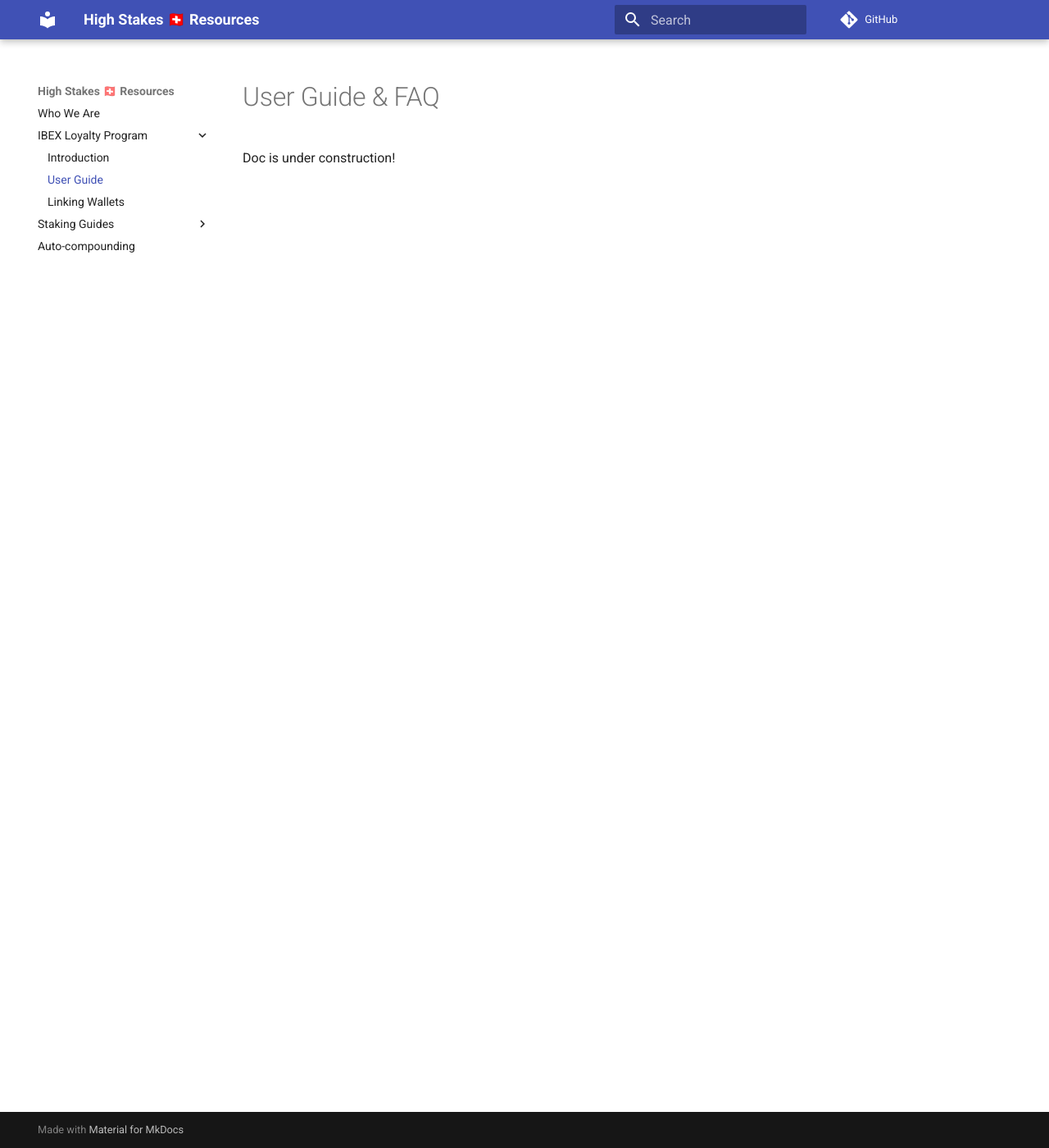
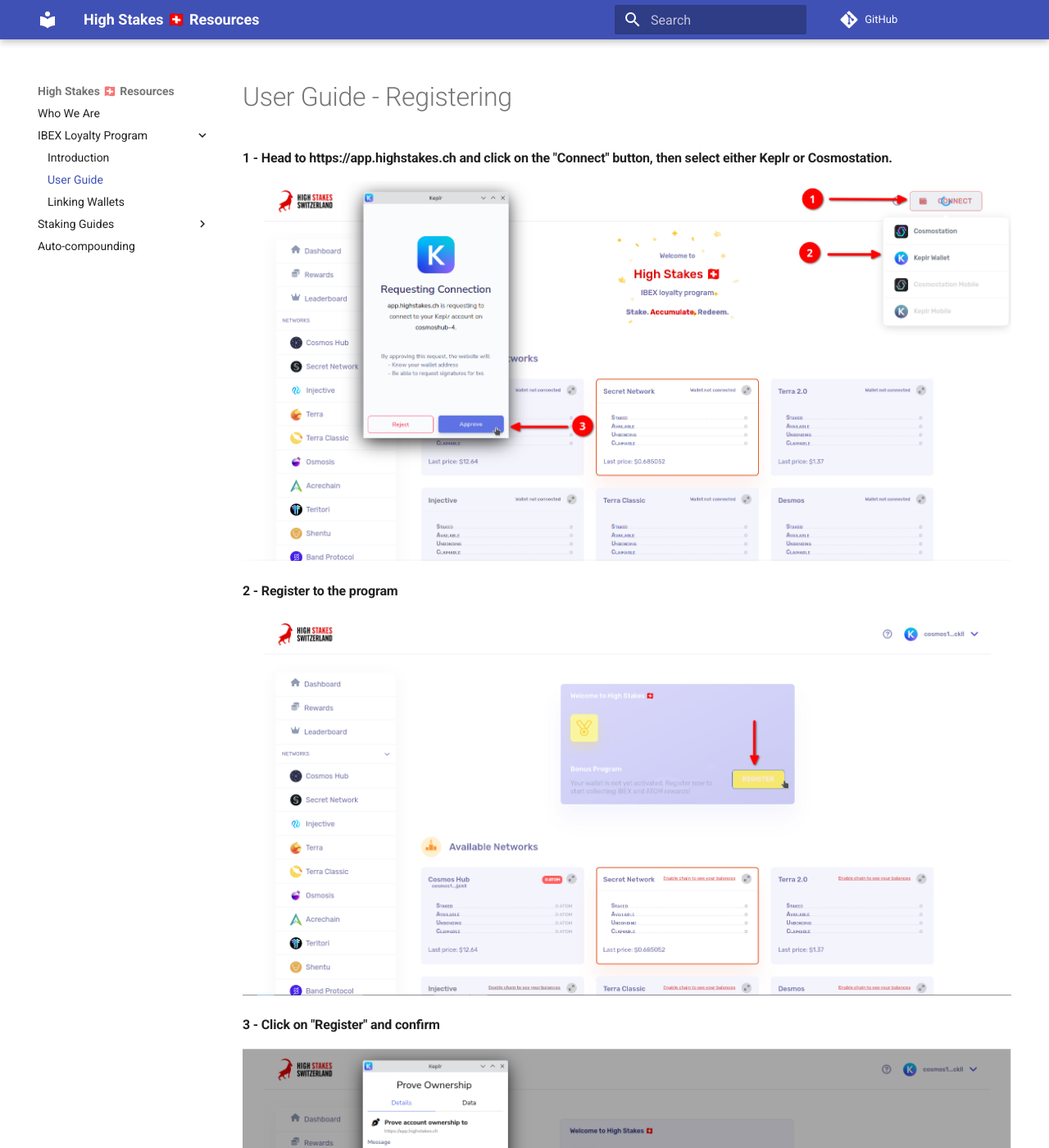
Before and after one commit to HighStakesSwitzerland/docs, an MkDocs documentation site: the page built from docs/loyalty-program/user-guide.md, in a window 1280 px wide and 1400 px high. Shown: the whole window at 82% size. Built offline with MkDocs 1.6.1 and Material for MkDocs 9.7.7, drawn with Linux system fonts in a browser that asks for light colours; comment, search, counter and statistics services are not loaded; some of the changed text lies outside the part shown.

Commit message:
Update user-guide.md

```diff
--- a/docs/loyalty-program/user-guide.md
+++ b/docs/loyalty-program/user-guide.md
@@ -3,6 +3,26 @@
 - toc
 ---
 
-# User Guide & FAQ
+# User Guide - Registering
 
-Doc is under construction!
+#### 1 - Head to https://app.highstakes.ch and click on the "Connect" button, then select either Keplr or Cosmostation.
+
+![Screenshot](img/register/step_1.png)
+
+#### 2 - Register to the program
+
+![Screenshot](img/register/step_2.png)
+
+#### 3 - Click on "Register" and confirm
+
+![Screenshot](img/register/step_3.png)
+
+#### 4 - You can now enable the different networks on which you stake tokens with us...
+
+![Screenshot](img/register/step_4.png)
+
+#### 5 - ...and activate them
+
+![Screenshot](img/register/step_5.png)
+
+#### 6 - Your delegated amounts are now taken into account when calculating your daily IBEX points! 🎉
```
